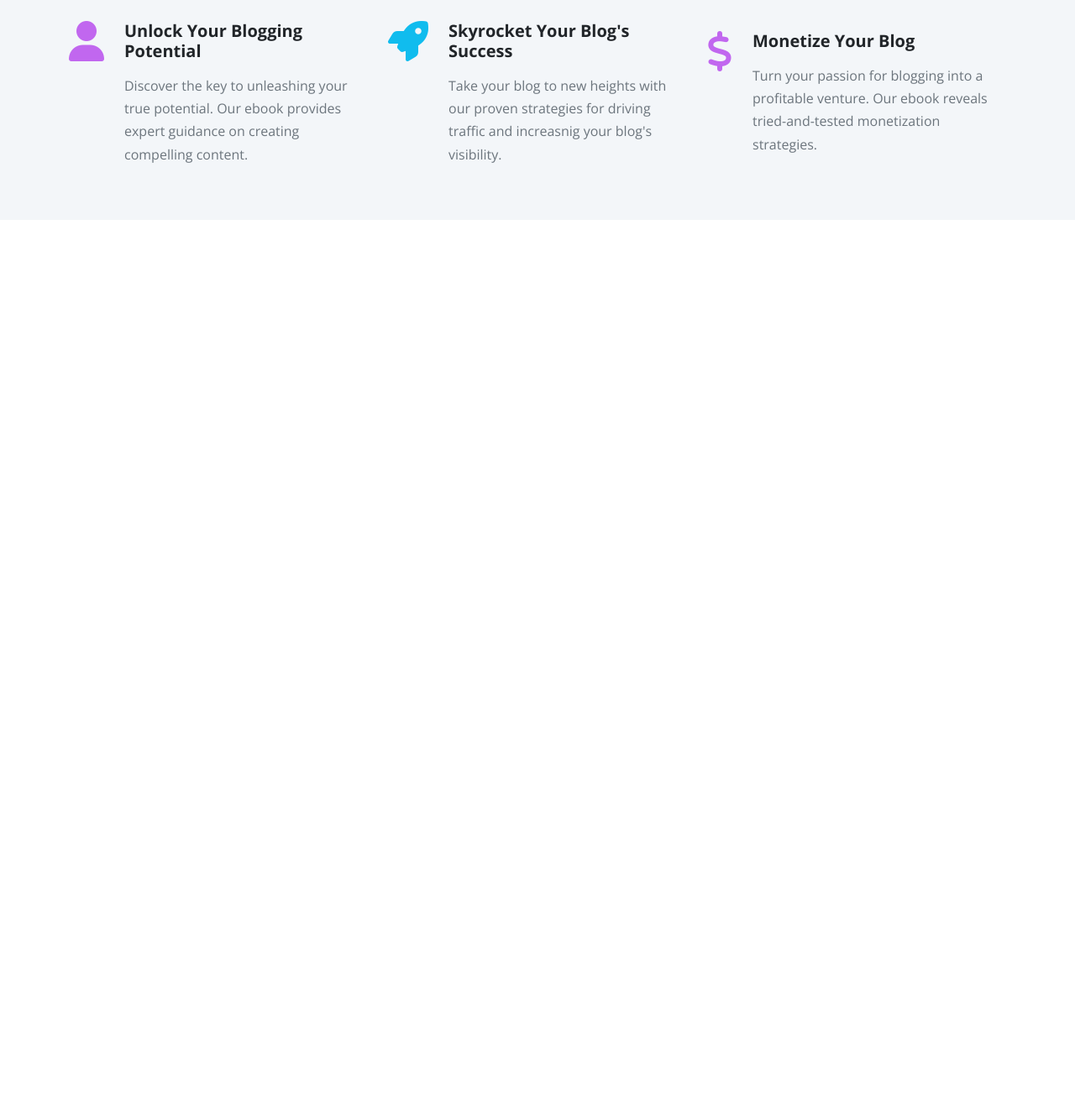
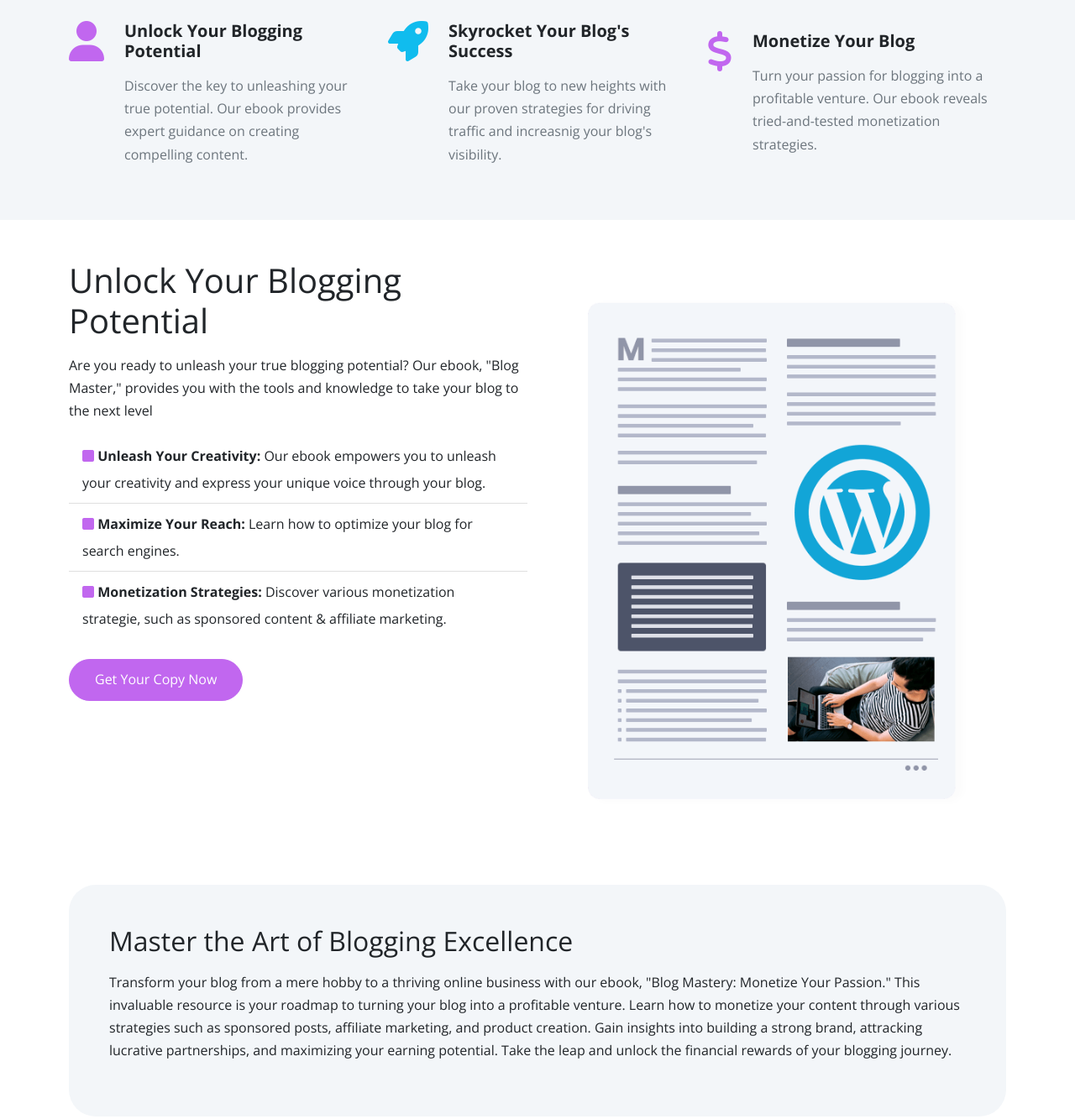
Before and after one commit to pjang91/ebook-website, a website: page index.html in a window 1280 px wide. Shown: the part 960-2293 px from the top of the page at 84% size. Before the commit the page ends 1222 px from the top, so only its background shows below. Drawn offline with nearby package versions, Linux system fonts and the light colour scheme; files that its build step writes are made by us from their sources.

Commit message:
complete modal and one of the sections

```diff
--- a/index.html
+++ b/index.html
@@ -154,6 +154,126 @@
       </div>
     </section>
 
+    <!-- Details -->
+    <section id="details" class="details my-5">
+      <div class="container">
+        <div class="row">
+          <div class="col-md-6">
+            <div
+              class="text-container d-flex-column justify-content-center h-100"
+            >
+              <h2 class="display-6">Unlock Your Blogging Potential</h2>
+              <p>
+                Are you ready to unleash your true blogging potential? Our
+                ebook, "Blog Master," provides you with the tools and knowledge
+                to take your blog to the next level
+              </p>
+              <ul class="list-group list-group-flush lh-lg">
+                <li class="list-group-item">
+                  <i class="fas fa-square text-primary"></i>
+                  <strong>Unleash Your Creativity:</strong> Our ebook empowers
+                  you to unleash your creativity and express your unique voice
+                  through your blog.
+                </li>
+                <li class="list-group-item">
+                  <i class="fas fa-square text-primary"></i>
+                  <strong>Maximize Your Reach:</strong> Learn how to optimize
+                  your blog for search engines.
+                </li>
+                <li class="list-group-item">
+                  <i class="fas fa-square text-primary"></i>
+                  <strong>Monetization Strategies:</strong> Discover various
+                  monetization strategie, such as sponsored content & affiliate
+                  marketing.
+                </li>
+              </ul>
+              <a
+                class="btn btn-primary text-white mt-4 align-self-start"
+                data-bs-toggle="modal"
+                data-bs-target="#modal1"
+                >Get Your Copy Now</a
+              >
+            </div>
+          </div>
+          <div class="col-md-6">
+            <div class="image-container p-5">
+              <img src="images/description.png" alt="" class="img-fluid" />
+            </div>
+          </div>
+        </div>
+      </div>
+    </section>
+
+    <!-- Modal 1 -->
+    <div id="modal1" class="modal fade">
+      <div class="modal-dialog modal-lg mt-7">
+        <div class="modal-content p-5">
+          <div class="row">
+            <div class="col-lg-6">
+              <div class="image-container">
+                <img src="images/description.png" alt="" class="img-fluid" />
+              </div>
+            </div>
+            <div class="col-lg-6">
+              <div class="text-container">
+                <h2 class="display-6">Unlock Your Blogging Potential</h2>
+                <p>
+                  Are you ready to unleash your true blogging potential? Our
+                  ebook, "Blog Master," provides you with the tools and
+                  knowledge to take your blog to the next level
+                </p>
+                <ul class="list-group list-group-flush lh-lg">
+                  <li class="list-group-item">
+                    <i class="fas fa-square text-primary"></i>
+                    <strong>Unleash Your Creativity:</strong> Our ebook empowers
+                    you to unleash your creativity and express your unique voice
+                    through your blog.
+                  </li>
+                  <li class="list-group-item">
+                    <i class="fas fa-square text-primary"></i>
+                    <strong>Maximize Your Reach:</strong> Learn how to optimize
+                    your blog for search engines.
+                  </li>
+                  <li class="list-group-item">
+                    <i class="fas fa-square text-primary"></i>
+                    <strong>Monetization Strategies:</strong> Discover various
+                    monetization strategie, such as sponsored content &
+                    affiliate marketing.
+                  </li>
+                </ul>
+                <a href="" class="btn btn-primary text-white">Free Download</a>
+                <button class="btn btn-light" data-bs-dismiss="modal"></button>
+              </div>
+            </div>
+          </div>
+        </div>
+      </div>
+    </div>
+
+    <!-- Statement -->
+    <section class="statement mb-5">
+      <div class="container">
+        <div class="row">
+          <div class="col-12">
+            <div class="text-container bg-light p-5 rounded-5">
+              <h2>Master the Art of Blogging Excellence</h2>
+              <p>
+                Transform your blog from a mere hobby to a thriving online
+                business with our ebook, "Blog Mastery: Monetize Your Passion."
+                This invaluable resource is your roadmap to turning your blog
+                into a profitable venture. Learn how to monetize your content
+                through various strategies such as sponsored posts, affiliate
+                marketing, and product creation. Gain insights into building a
+                strong brand, attracking lucrative partnerships, and maximizing
+                your earning potential. Take the leap and unlock the financial
+                rewards of your blogging journey.
+              </p>
+            </div>
+          </div>
+        </div>
+      </div>
+    </section>
+
     <script src="js/bootstrap.bundle.min.js"></script>
     <script src="js/script.js"></script>
   </body>
--- a/scss/styles.scss
+++ b/scss/styles.scss
@@ -16,6 +16,10 @@
   background-size: cover;
 }
 
+.modal-dialog {
+  max-width: 1040px;
+}
+
 @media (max-width: 1000px) {
   .hero .image-container {
     display: flex;
```
